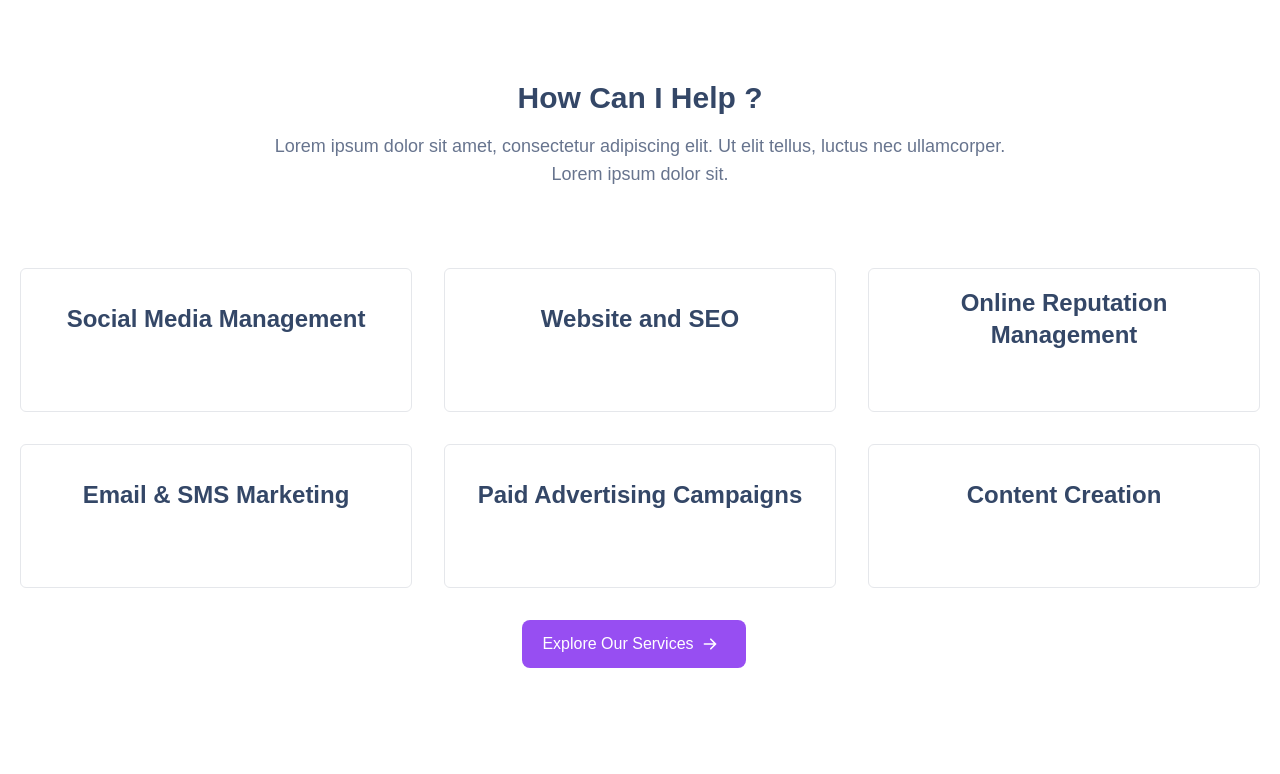
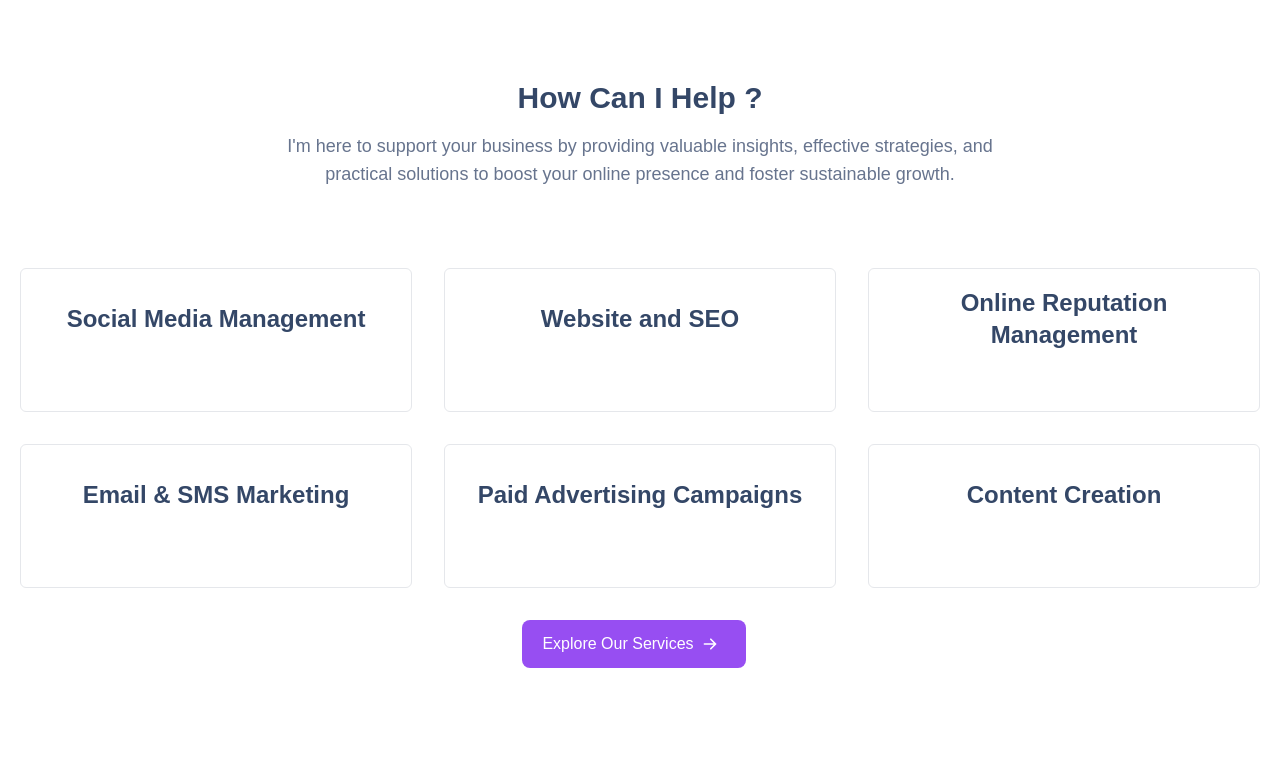
Before and after one commit to vymktg/vymktg-landing-page, an Astro site in the folder frontend/: page / in a window 1280 px wide. Shown: the part 1180-1954 px from the top of the page. Built offline with nearby package versions, Linux system fonts and the light colour scheme; Astro itself is replaced by a stand-in of ours; a web font is replaced by a local one.

Commit message:
Add just services content

```diff
--- a/frontend/src/components/sections/Services.astro
+++ b/frontend/src/components/sections/Services.astro
@@ -21,9 +21,10 @@ import ButtonLink from "../shared/ButtonLink.astro";
           How Can I Help ?
           <!-- <span class="text-gradient bg-gradient">I offer you</span> -->
         </div>
-        <Paragraph className="w-3/5 mx-auto">
-          Lorem ipsum dolor sit amet, consectetur adipiscing elit. Ut elit
-          tellus, luctus nec ullamcorper. Lorem ipsum dolor sit.
+        <Paragraph className="w-full sm:w-5/6 md:w-4/5 lg:w-3/5 mx-auto">
+          I'm here to support your business by providing valuable insights,
+          effective strategies, and practical solutions to boost your online
+          presence and foster sustainable growth.
         </Paragraph>
       </div>
       <div
```
